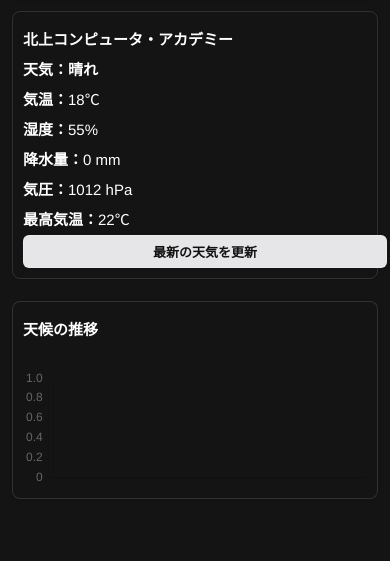
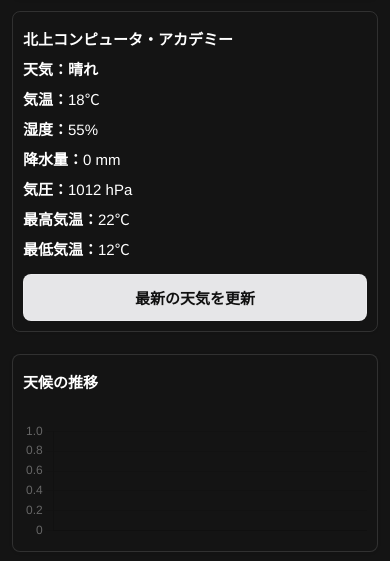
Before and after one commit to SasakiKouta0917/flask_weather_appv2, a Flask app: page / in a window 390 px wide. Shown: the part 575-1136 px from the top of the page. Before the commit the page ends 1074 px from the top, so only its background shows below. Run offline with Flask 3, Linux system fonts and the light colour scheme; data that the repository does not hold is empty.

Commit message:
Implement responsive styles for #update-btn
Add responsive styles for update button on small screens.

```diff
--- a/static/style.css
+++ b/static/style.css
@@ -357,3 +357,15 @@
   bottom: 10px;
   left: 10px;
 }
+
+@media (max-width: 600px) {
+  #update-btn {
+    position: static;
+    display: block;
+    margin-top: 12px;
+    width: 100%;
+    font-size: 15px;
+    padding: 12px;
+    border-radius: 8px;
+  }
+}
```
